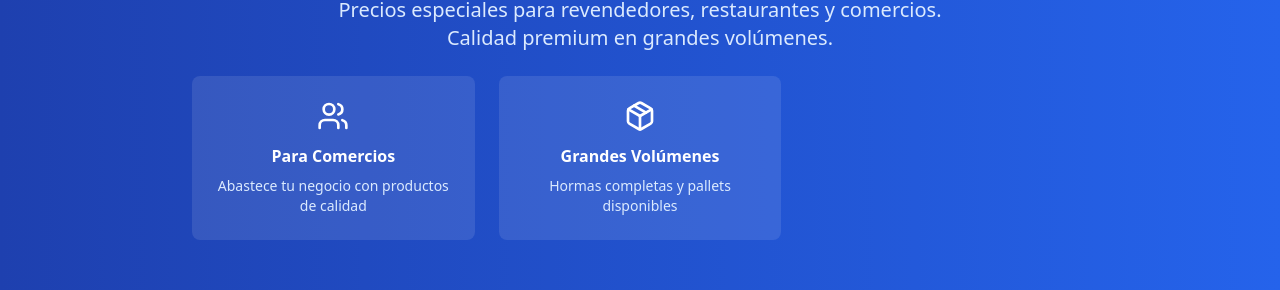
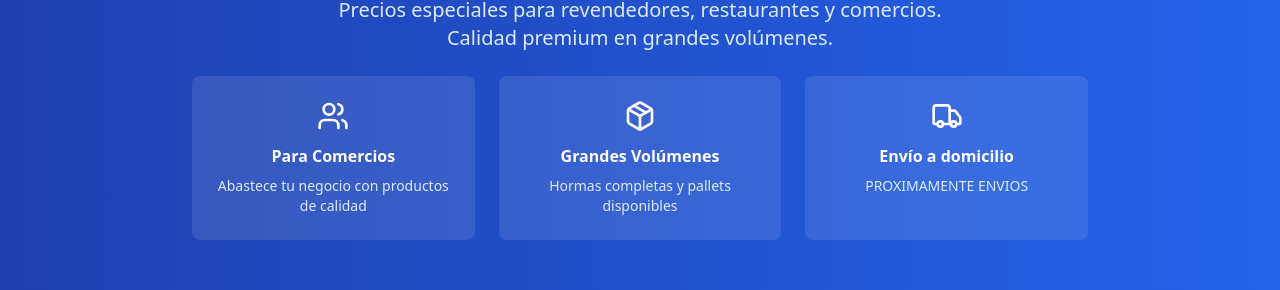
Before and after one commit to LucasAlvarez99/LA_PICADA, a React (Vite) app: page /mayorista in a window 1280 px wide. Shown: the part 312-602 px from the top of the page. Built offline with nearby package versions, Linux system fonts and the light colour scheme; no server answers; the database is empty.

Commit message:
no message

```diff
--- a/src/pages/Mayorista.tsx
+++ b/src/pages/Mayorista.tsx
@@ -75,7 +75,11 @@ function Mayorista() {
               <h3 className="font-semibold mb-2">Grandes Volúmenes</h3>
               <p className="text-blue-100 text-sm">Hormas completas y pallets disponibles</p>
             </div>
-
+            <div className="bg-white bg-opacity-10 p-6 rounded-lg">
+              <Truck size={32} className="mx-auto mb-3" />
+              <h3 className="font-semibold mb-2">Envío a domicilio</h3>
+              <p className="text-blue-100 text-sm">PROXIMAMENTE ENVIOS</p>
+            </div>
           </div>
         </div>
       </div>
```
Also changed, not shown: 1 other file (tests, documents, lock files or other folders).
